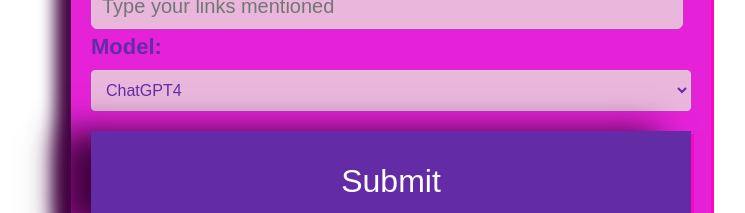
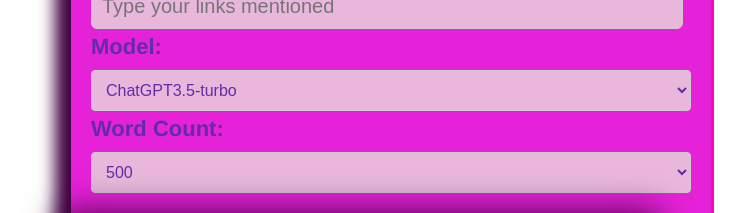
Before and after one commit to jasonhand/generative-debrief, a React (Create React App) app: page / in a window 1280 px wide. Shown: the part 739-952 px from the top of the page, without its empty margins (249-994 px from the left). Built offline with nearby package versions, Linux system fonts and the light colour scheme.

Commit message:
Adding Word Count Option

```diff
--- a/src/App.css
+++ b/src/App.css
@@ -178,3 +178,31 @@ select#model option {
   background-color: #e8b7db; /* Set the background color to match the form */
   color: #632CA6; /* Text color matching the form color */
 }
+
+/*Word Count */
+/* Apply styling to the label */
+label[for="word_count"] {
+  display: block;
+  font-weight: bold;
+  margin-bottom: 10px;
+  color: #632CA6; /* Text color matching the form color */
+}
+
+/* Style the select element (dropdown list) */
+select#word_count {
+  width: 100%;
+  padding: 10px;
+  border: 1px solid #ccc;
+  border-radius: 4px;
+  font-size: 16px;
+  background-color: #e8b7db; /* Set the background color to match the form */
+  color: #632CA6; /* Text color matching the form color */
+}
+
+/* Style the options within the select element */
+select#word_count option {
+  font-size: 16px;
+  padding: 5px;
+  background-color: #e8b7db; /* Set the background color to match the form */
+  color: #632CA6; /* Text color matching the form color */
+}
--- a/src/App.js
+++ b/src/App.js
@@ -38,7 +38,8 @@ function App() {
     takeaways: "",
     tools: "",
     links: "",
-    model: ""
+    model: "",
+    word_count: ""
   });
 
   const [submissionStatus, setSubmissionStatus] = useState("unsubmitted");
@@ -83,7 +84,8 @@ function App() {
             takeaways: "",
             tools: "",
             links: "",
-            model: ""
+            model: "",
+            word_count: ""
           });
         }, 2000);
       } else {
@@ -125,8 +127,13 @@ function App() {
           <input type="text" name="links" placeholder="Type your links mentioned" onChange={handleChange} />
           <label htmlFor="model">Model:</label>
             <select id="model" name="model" defaultValue="ChatGPT4" onChange={handleChange}>
-              <option value="ChatGPT3">ChatGPT3.5-turbo</option>
-              <option value="ChatGPT4">ChatGPT4</option>
+              <option value="gpt-3.5-turbo">ChatGPT3.5-turbo</option>
+              <option value="gpt4">ChatGPT4</option>
+            </select>
+            <label htmlFor="word_count">Word Count:</label>
+            <select id="word_count" name="word_count" defaultValue="500" onChange={handleChange}>
+              <option value="500">500</option>
+              <option value="750">750</option>
             </select>
           <button type="submit">Submit</button>
         </form>
```
Also changed, not shown: src/old_App.js (deleted, +0 -25 lines).
